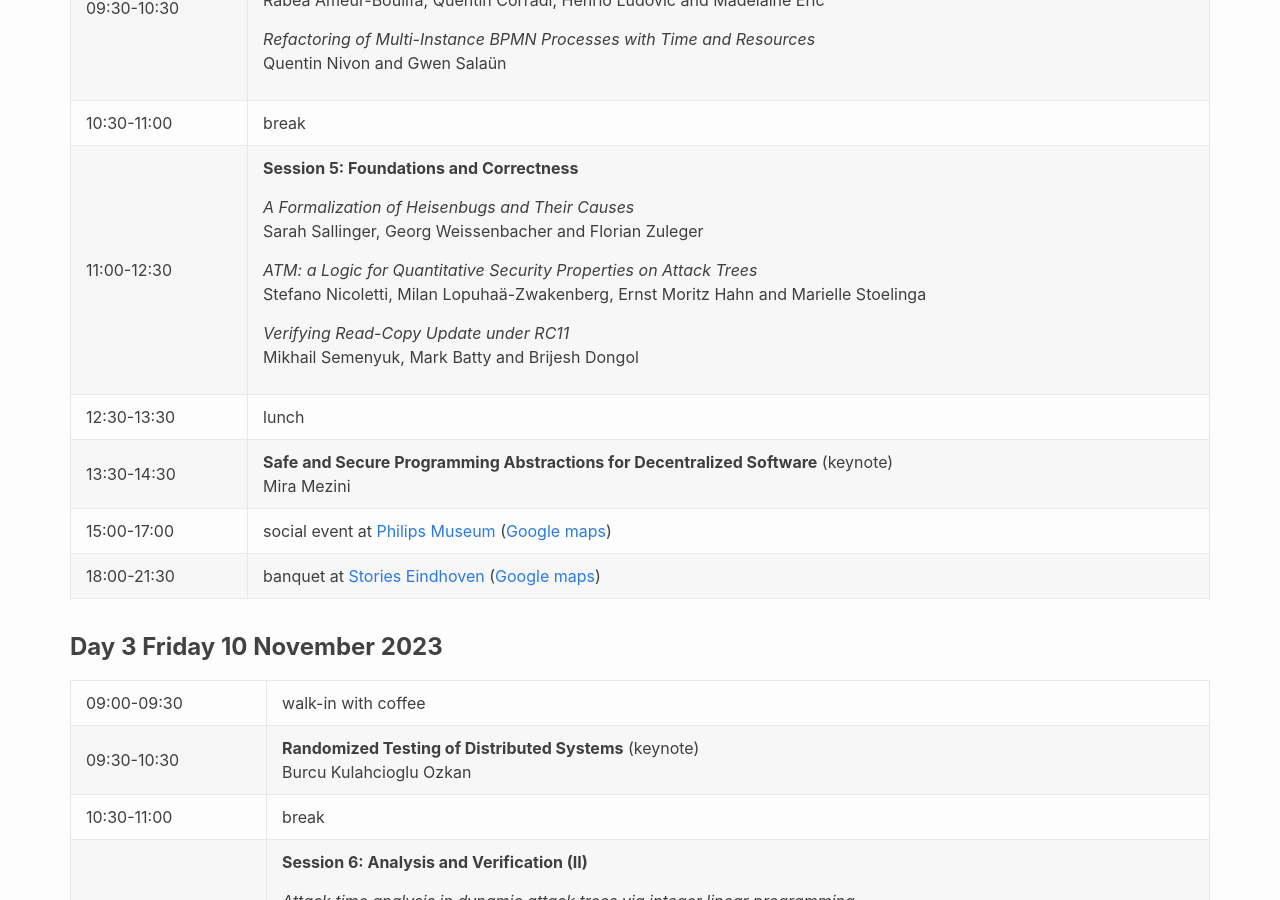
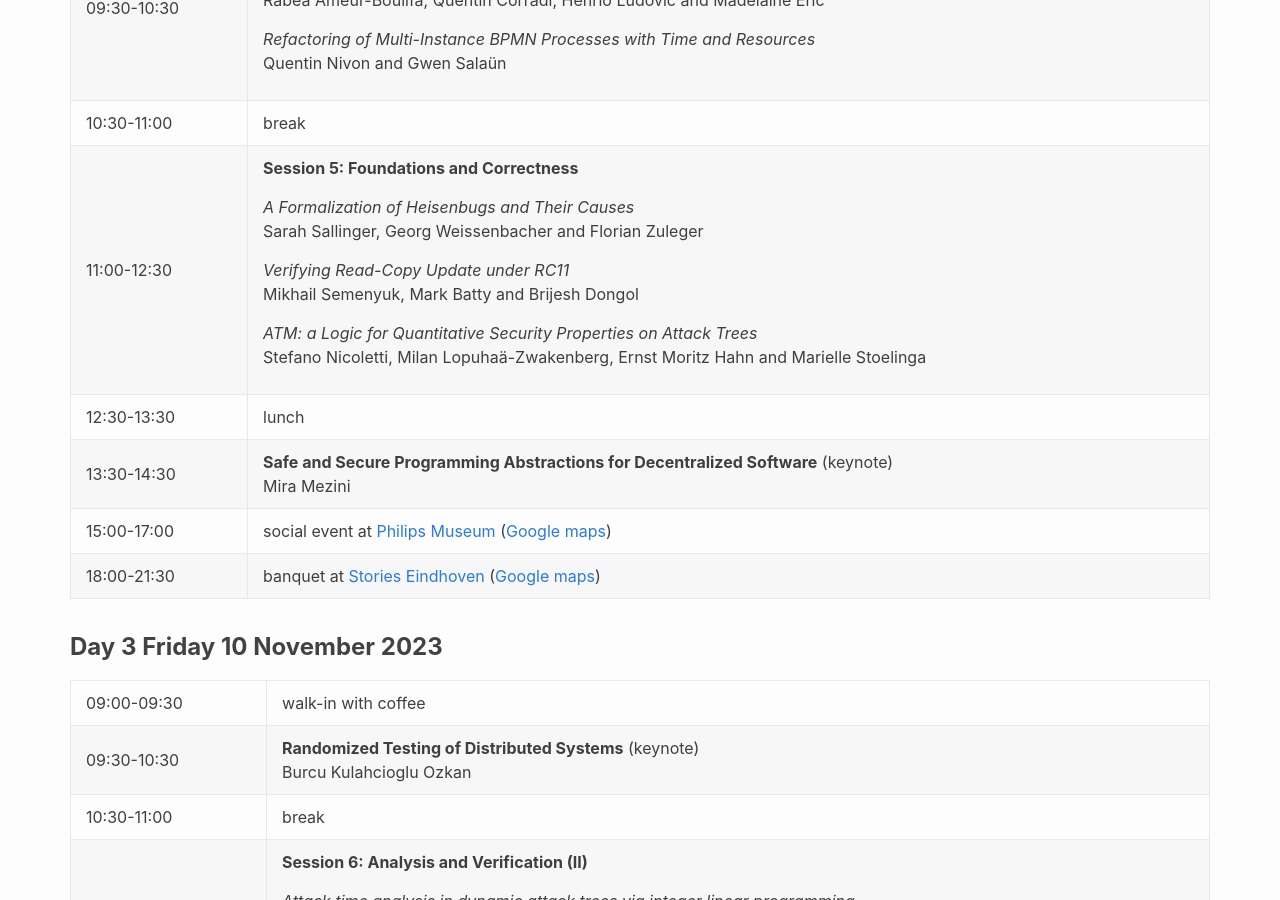
Before and after one commit to sefm-conference/2023, a Jekyll site: the page built from _pages/program.md, in a window 1280 px wide and 900 px high, scrolled down 1918 px. Built offline with Jekyll 4.4.1, drawn with Linux system fonts in a browser that asks for light colours.

```diff
--- a/_pages/program.md
+++ b/_pages/program.md
@@ -95,8 +95,8 @@ Details on the workshop program can be found [here]({{ site.baseurl }}{% link _p
       <td>
         <p><strong>Session 5: Foundations and Correctness</strong></p>
         <p><em>A Formalization of Heisenbugs and Their Causes</em><br />Sarah Sallinger, Georg Weissenbacher and Florian Zuleger</p>
+        <p><em>Verifying Read-Copy Update under RC11</em><br />Mikhail Semenyuk, Mark Batty and Brijesh Dongol</p>
         <p><em>ATM: a Logic for Quantitative Security Properties on Attack Trees</em><br />Stefano Nicoletti, Milan Lopuhaä-Zwakenberg, Ernst Moritz Hahn and Marielle Stoelinga</p>
-        <p><em>Verifying Read-Copy Update under RC11</em><br />Mikhail Semenyuk, Mark Batty and Brijesh Dongol</p>
       </td>
     </tr>
     <tr>
```
